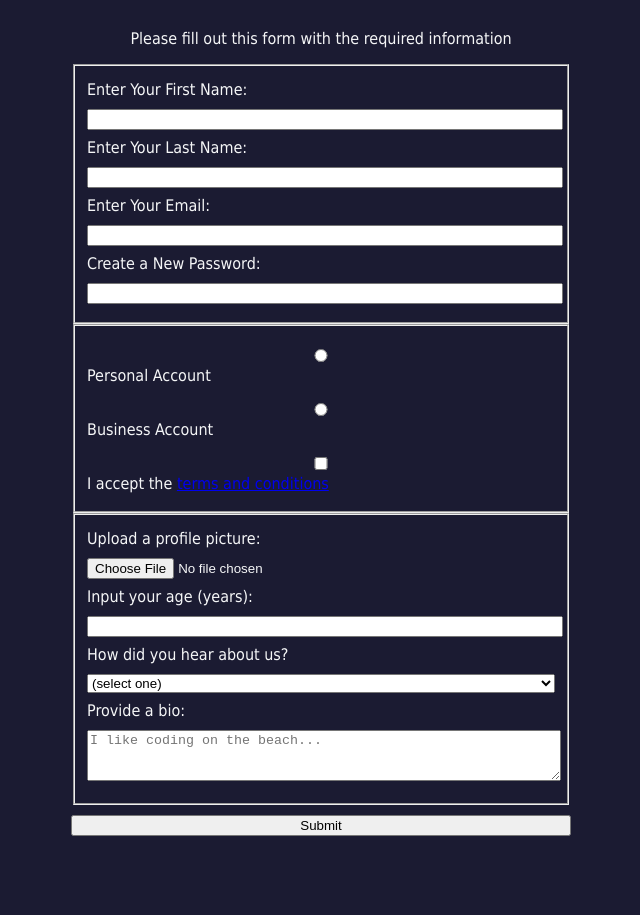
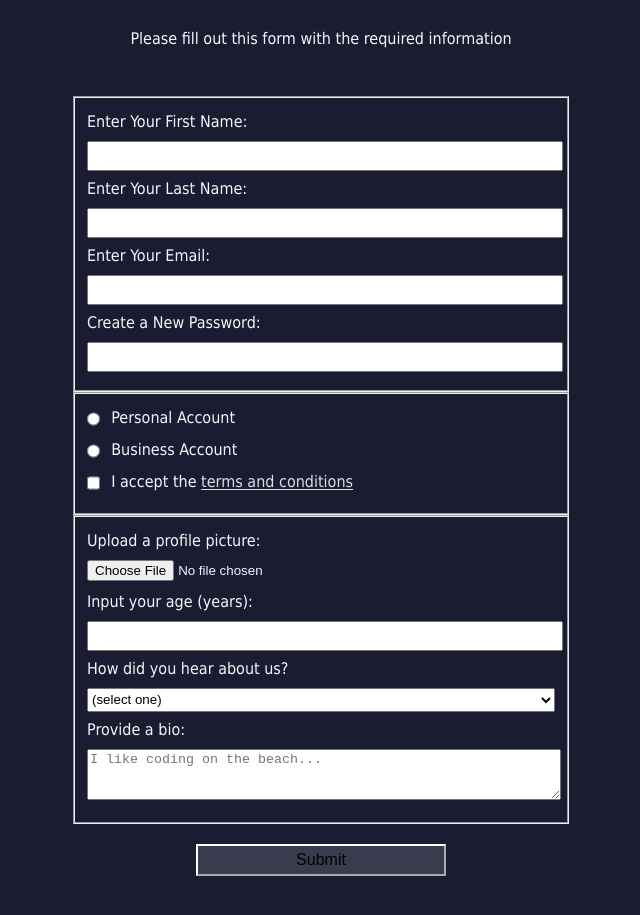
Before and after one commit to Gerald-Star/Registration-Form, a plain HTML site: page index.html in a window 1280 px wide. Shown: the part 73-988 px from the top of the page, without its empty margins (319-959 px from the left). Before the commit the page ends 909 px from the top, so only its background shows below. Drawn offline with Linux system fonts and the light colour scheme.

Commit message:
second commit styling link active and visited and submit button.

```diff
--- a/index.html
+++ b/index.html
@@ -16,12 +16,13 @@
       </fieldset>
 
       <fieldset>
-        <label><input type="radio" name="account-type" /> Personal Account</label>
-        <label><input type="radio" name="account-type" /> Business Account</label>
+        <label><input class="inline" type="radio" name="account-type" /> Personal Account</label>
+        <label><input class="inline" type="radio" name="account-type" /> Business Account</label>
         <label>
-          <input type="checkbox" name="terms" required /> I accept the <a href="https://www.freecodecamp.org/news/terms-of-service/">terms and conditions</a>
+          <input class="inline" type="checkbox" name="terms" required /> I accept the <a href="https://www.freecodecamp.org/news/terms-of-service/">terms and conditions</a>
 			  </label>
       </fieldset>
+
       <fieldset>
         <label>Upload a profile picture: <input type="file" name="file" /></label>
         <label>Input your age (years): <input type="number" name="age" min="13" max="120" />
@@ -35,11 +36,12 @@
             <option value="4">Other</option>
           </select>
         </label>
+
         <label>Provide a bio:
           <textarea name="bio" rows="3" cols="30" placeholder="I like coding on the beach..."></textarea>
 			  </label>
       </fieldset>
-      <input type="submit" value="Submit" />
+      <input id="submit" type="submit" value="Submit" />
     </form>
   </body>
 </html>
--- a/style.css
+++ b/style.css
@@ -13,11 +13,13 @@ body {
     text-align: center;
   }
 
+  /*styling the form selector */
   form {
     width: 60vw;
       max-width: 500px;
       min-width: 300px;
       margin: 0 auto;
+      padding: 2em;
   }
 
   label {
@@ -30,4 +32,51 @@ body {
   select {
       margin: 10px 0 0 0;
       width: 100%;
+      min-height: 1.5rem;
   }
+
+
+  /* styling the radio and checkbox with class inline and unset*/
+  .inline {
+    width: unset;
+    margin: 0px;
+    margin-right: 0.5em;
+    vertical-align: middle; /* this sets the elements inline with the text*/
+
+
+  }
+
+  /*styling an attribute selector input with type value submit*/
+  input[type="submit"]{
+    display: block;
+    width: 50%;
+
+    margin: 20px auto;
+    height: 2em;
+    font-size: 1rem;
+    background-color: #3b3b4f;
+    border-color: white;
+    cursor: pointer;
+
+  }
+
+  /* submit hover*/
+
+  input[type="submit"]:hover {
+    background-color: aquamarine;
+    transition: 2s;
+  }
+
+  /* terms and condition link */
+  a {
+    color: #dfdfe2;
+  }
+
+  a:visited{
+    color: purple;
+  }
+
+  a:active{
+    color: blue;
+
+  }
```
